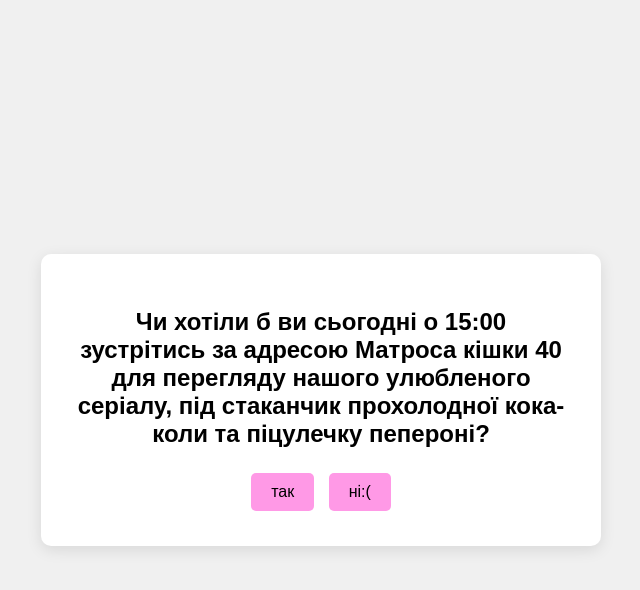
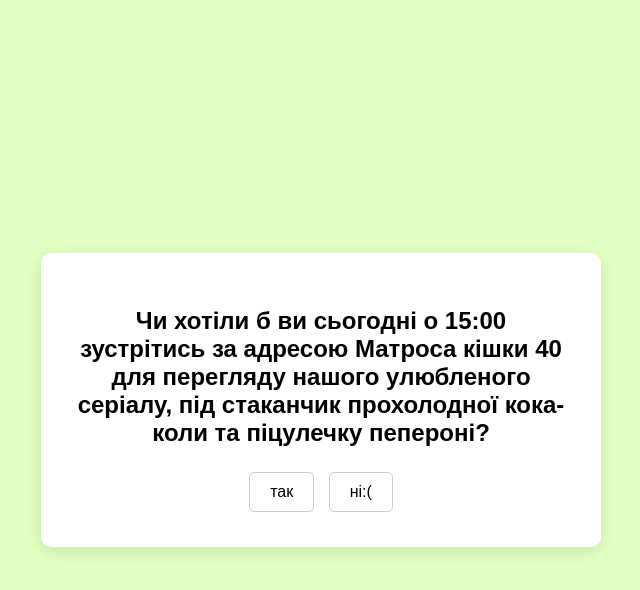
Before and after one commit to nastyaspitsyna1234-lang/my-site, a plain HTML site: page index.html in a window 1280 px wide. Both pictures are taken after a click on the button "намана". Shown: the whole page, without its empty margins (319-959 px from the left). Drawn offline with Linux system fonts and the light colour scheme.

Commit message:
Update styles and text in index.html

```diff
--- a/index.html
+++ b/index.html
@@ -14,8 +14,8 @@
             justify-content: center;
             min-height: 100vh;
             margin: 0;
-            background-color: #f0f0f0; /* Початковий сірий фон */
-            transition: background-color 0.8s ease; /* Плавна зміна фону */
+            background-color: #e0ffc0; /* Світло-зелений фон для першого екрану */
+            transition: background-color 0.8s ease;
             text-align: center;
         }
 
@@ -37,30 +37,25 @@
         .options button {
             padding: 10px 20px;
             margin: 5px;
-            border: none;
+            border: 1px solid #ccc; /* Легка рамка */
             border-radius: 5px;
             cursor: pointer;
             font-size: 1em;
             transition: background-color 0.3s;
+            background-color: white; /* Білі кнопки для всіх питань */
+            color: black;
         }
 
         .options button:hover {
-            opacity: 0.8;
-        }
-
-        #mood-options button {
-            background-color: #a4e5ee; /* Блакитний для настрою */
-        }
-
-        #date-options button {
-            background-color: #ff99e6; /* Рожевий для зустрічі */
+            background-color: #f0f0f0; /* Легкий ефект при наведенні */
         }
     </style>
 </head>
 <body>
+
     <div class="container">
         <div id="question1">
-            <p class="question">Привіт, сонечко! Як твій настрій сьогодні?)</p>
+            <p class="question">Привіт, сонечко! Як твій настрій сьогодні?) ☀️</p>
             <div id="mood-options" class="options">
                 <button onclick="showQuestion2()">намана</button>
                 <button onclick="showQuestion2()">нинаю</button>
@@ -71,8 +66,15 @@
         <div id="question2" style="display: none;">
             <p class="question">Чи хотіли б ви сьогодні о 15:00 зустрітись за адресою Матроса кішки 40 для перегляду нашого улюбленого серіалу, під стаканчик прохолодної кока-коли та піцулечку пепероні?</p>
             <div id="date-options" class="options">
-                <button onclick="handleResponse('yes')">так</button>
-                <button onclick="handleResponse('no')">ні:(</button>
+                <button onclick="showQuestion3()">так</button>
+                <button onclick="handleFinalResponse('no')">ні:(</button>
+            </div>
+        </div>
+
+        <div id="question3" style="display: none;">
+            <p class="question">Я тебе люблю 🤭</p>
+            <div id="love-options" class="options">
+                <button onclick="handleFinalResponse('yes')">😛😛😛😛</button>
             </div>
         </div>
 
```
